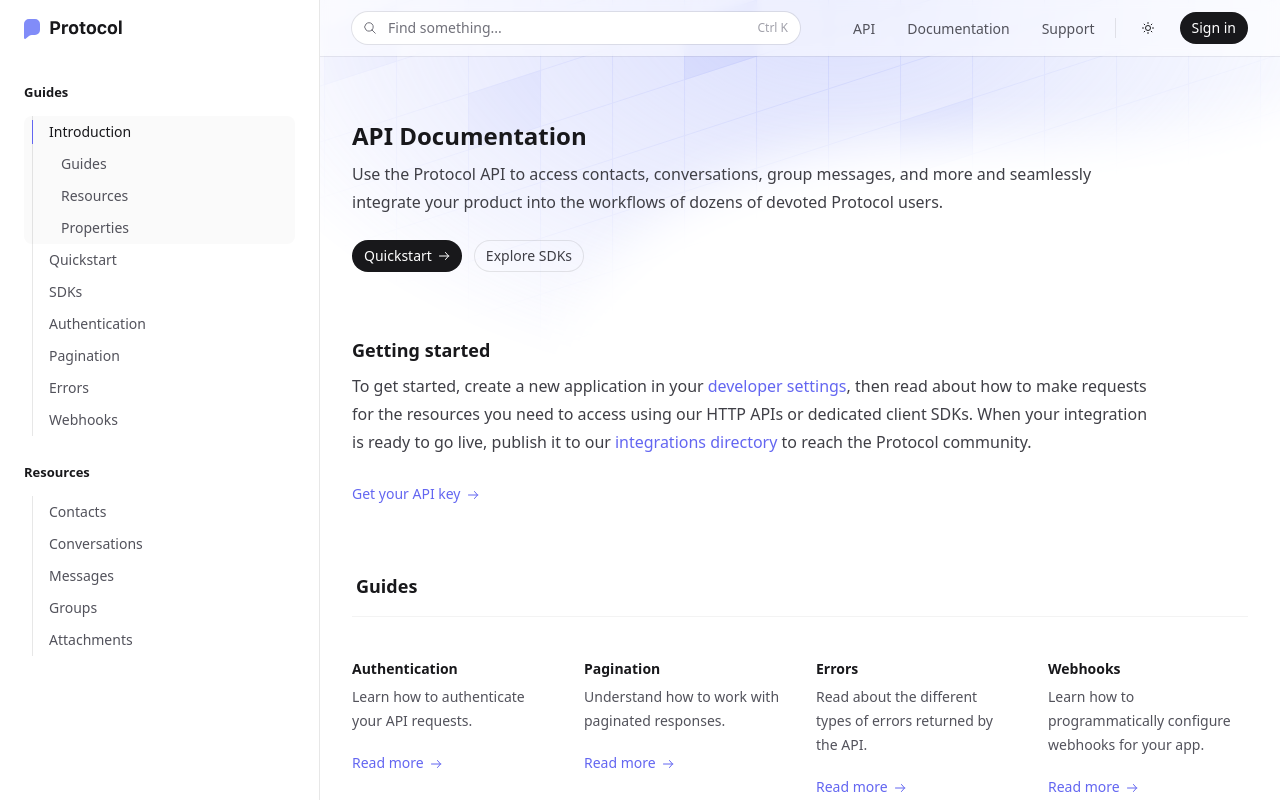
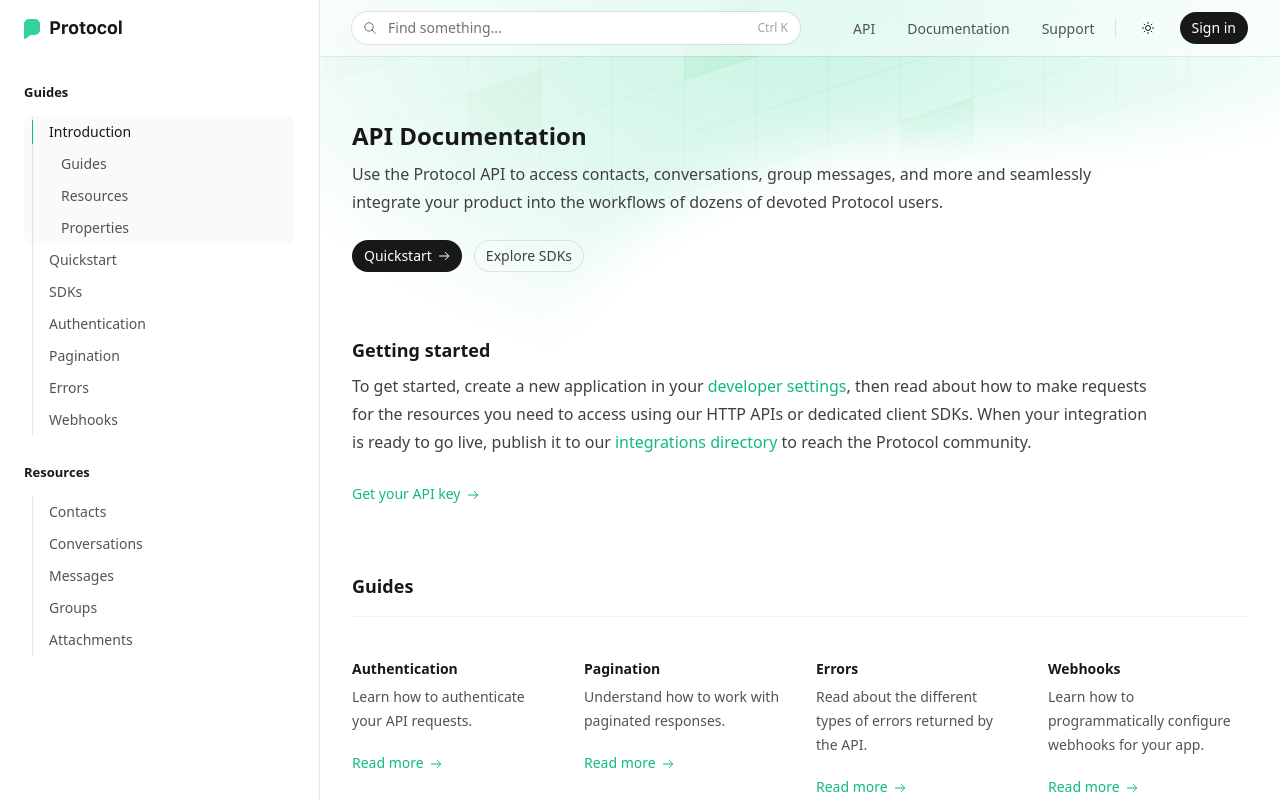
Before and after one commit to awesomecoderdev/starter, a Next.js app: page / in a window 1280 px wide. Shown: the top 802 px of the page. Built offline with nearby package versions, Linux system fonts and the light colour scheme.

Commit message:
Updated Config

```diff
--- a/tailwind.config.js
+++ b/tailwind.config.js
@@ -63,30 +63,30 @@ module.exports = {
 				},
 			},
 			colors: {
+				primary: {
+					50: "#ecfdf5",
+					100: "#d1fae5",
+					200: "#a7f3d0",
+					300: "#6ee7b7",
+					400: "#34d399",
+					500: "#10b981",
+					600: "#059669",
+					700: "#047857",
+					800: "#065f46",
+					900: "#064e3b",
+				},
 				// primary: {
-				// 	50: "#ecfdf5",
-				// 	100: "#d1fae5",
-				// 	200: "#a7f3d0",
-				// 	300: "#6ee7b7",
-				// 	400: "#34d399",
-				// 	500: "#10b981",
-				// 	600: "#059669",
-				// 	700: "#047857",
-				// 	800: "#065f46",
-				// 	900: "#064e3b",
+				// 	50: "#eef2ff",
+				// 	100: "#e0e7ff",
+				// 	200: "#c7d2fe",
+				// 	300: "#a5b4fc",
+				// 	400: "#818cf8",
+				// 	500: "#6366f1",
+				// 	600: "#4f46e5",
+				// 	700: "#4338ca",
+				// 	800: "#3730a3",
+				// 	900: "#312e81",
 				// },
-				primary: {
-					50: "#eef2ff",
-					100: "#e0e7ff",
-					200: "#c7d2fe",
-					300: "#a5b4fc",
-					400: "#818cf8",
-					500: "#6366f1",
-					600: "#4f46e5",
-					700: "#4338ca",
-					800: "#3730a3",
-					900: "#312e81",
-				},
 			},
 			fontFamily: {
 				poppins: "'Poppins', sans-serif",
--- a/typography.ts
+++ b/typography.ts
@@ -281,8 +281,6 @@ module.exports = ({ theme }: { theme: any }) => ({
 
 			// Inline elements
 			a: {
-				marginLeft: theme("spacing.1"),
-				// marginRight: theme("spacing.1"),
 				color: "var(--tw-prose-links)",
 				textDecoration: "underline transparent",
 				fontWeight: "500",
@@ -295,6 +293,10 @@ module.exports = ({ theme }: { theme: any }) => ({
 					color: "var(--tw-prose-links-hover)",
 					textDecorationColor: "var(--tw-prose-links-underline)",
 				},
+			},
+			":is(p,i,b) a": {
+				marginLeft: theme("spacing.1"),
+				// marginRight: theme("spacing.1"),
 			},
 			":is(h1, h2, h3) a": {
 				fontWeight: "inherit",
```
